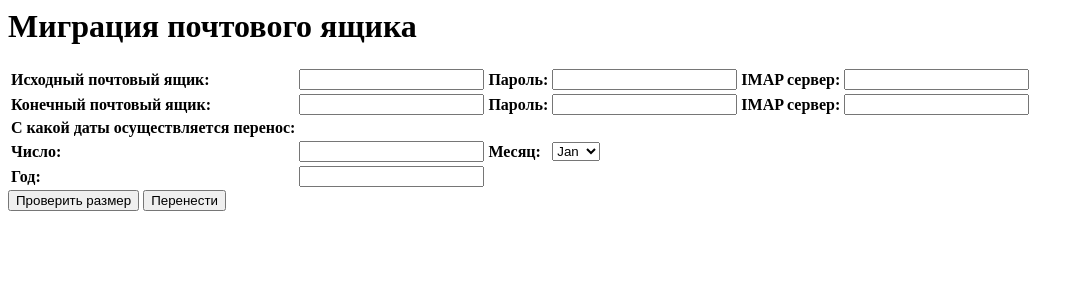
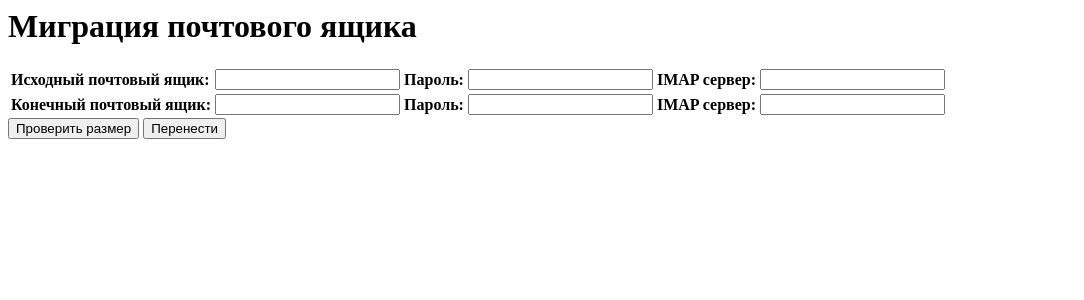
Before and after one commit to lnksgl/imapsync, a PHP site: page / in a window 1280 px wide. Shown: the top 300 px of the page, without its empty margins (0-1084 px from the left). Run offline with PHP 8.4, Linux system fonts and the light colour scheme.

Commit message:
release 1.0

```diff
--- a/index.php
+++ b/index.php
@@ -1,9 +1,18 @@
 <HTML>
 <HEAD>
     <META http-equiv="Content-Type" content="text/html;charset=utf-8">
+	<style>
+		a {
+			display: none;
+		}
+		div {
+			display: block;
+		}
+	</style>
 </HEAD>
 
 <BODY>
+    <DIV id="form">
 		<H1>Миграция почтового ящика</H1>
 		<FORM method="POST">
 			<TABLE>
@@ -25,35 +34,16 @@
 				<TD><B>IMAP сервер:<B></TD>
 				<TD><INPUT NAME="msrv2" SIZE=20 VALUE=""<TD>
 
-	    <TR><TD><B>С какой даты осуществляется перенос:<B></TD>
+			</TABLE>
+		<INPUT id="size" formaction="check-size.php" TYPE="submit" NAME="submit" VALUE="Проверить размер">
+		<INPUT id="migrate" formaction="migrate.php" TYPE="submit" NAME="submit" VALUE="Перенести">
+		</FORM>
+	</DIV>
 
-	    <TR><TD><B>Число:<B></TD>
-	    <TD><INPUT NAME="day" SIZE=20 VALUE=""
+	<a id="b1" display="none">Ожидайте письмо в Zammad с информацией о весе почтовых ящиков.</a>
+	<a id="b2" display="none">Заявка на миграцию принята. Ожидайте уведомление в Zammad.</a>
 
-	    <TR><TD><B>Месяц:<B>
-	    <TD>
-	    	<select name = "month">
-			<option>Jan</option>
-			<option>Feb</option>
-			<option>Mar</option>
-			<option>Apr</option>
-			<option>May</option>
-			<option>Jun</option>
-			<option>Jan</option>
-			<option>Jul</option>
-			<option>Aug</option>
-			<option>Sep</option>
-			<option>Oct</option>
-			<option>Nov</option>
-			<option>Dec</option>
-	    	</select>
 
-	    <TR><TD><B>Год:<B></TD>
-	    <TD><INPUT NAME="year" SIZE=20 VALUE=""<TD>
-
-	</TABLE>
-	<INPUT formaction="check-size.php" TYPE="submit" NAME="submit" VALUE="Проверить размер">
-	<INPUT formaction="migrate.php" TYPE="submit" NAME="submit" VALUE="Перенести">
-    </FORM>
+	<SCRIPT src="/main.js"></SCRIPT>
 </BODY>
 </HTML>
--- /dev/null
+++ b/main.js
@@ -0,0 +1,15 @@
+const button1 = document.getElementById("size");
+const button2 = document.getElementById("migrate");
+
+button1.addEventListener("click", button1Click);
+button2.addEventListener("click", button2Click);
+
+function button1Click() {
+	document.getElementById('form').style.display = 'none';
+	document.getElementById('b1').style.display = 'inline';
+}
+
+function button2Click() {
+	document.getElementById('form').style.display = 'none';
+	document.getElementById('b2').style.display = 'inline';
+}
```
Also changed, not shown: check-size.php (+12 -22 lines), migrate.php (+12 -22 lines), 3 other files. Lines whose indentation alone changed are shown as unchanged.
